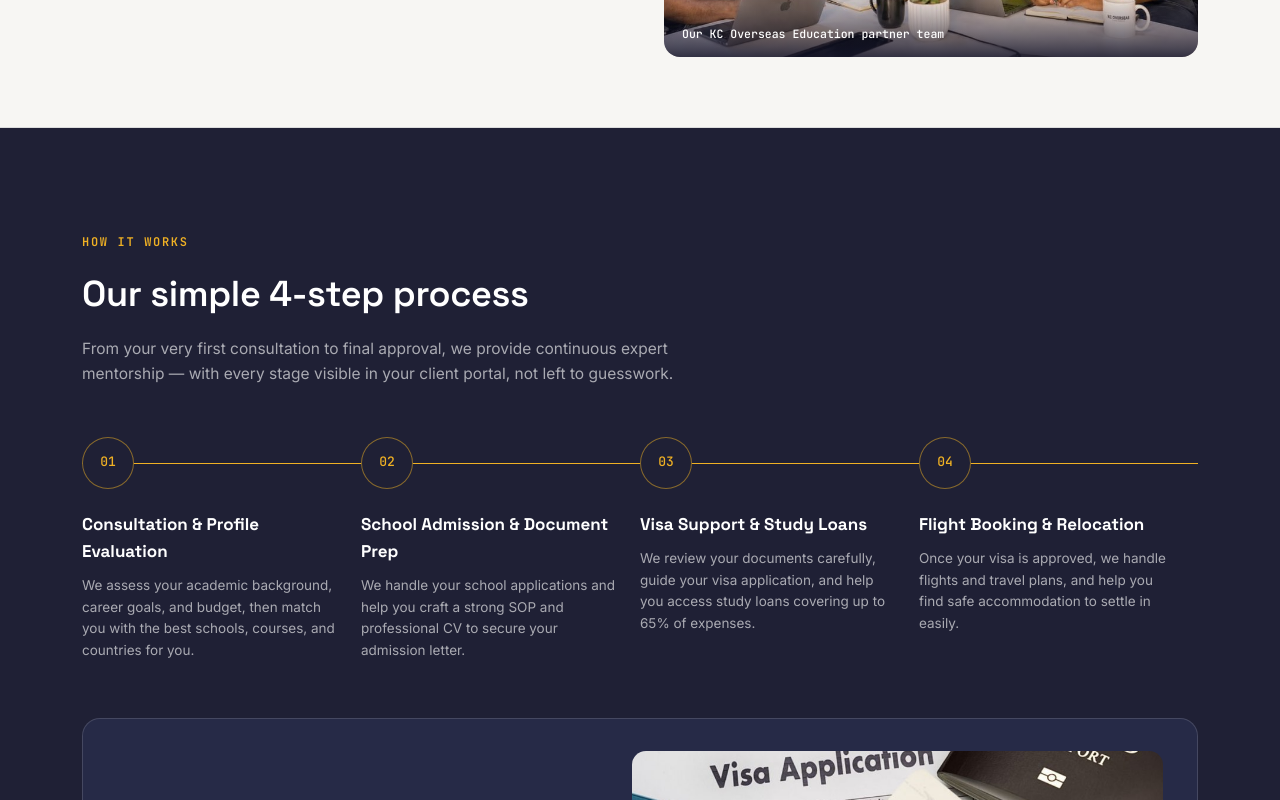
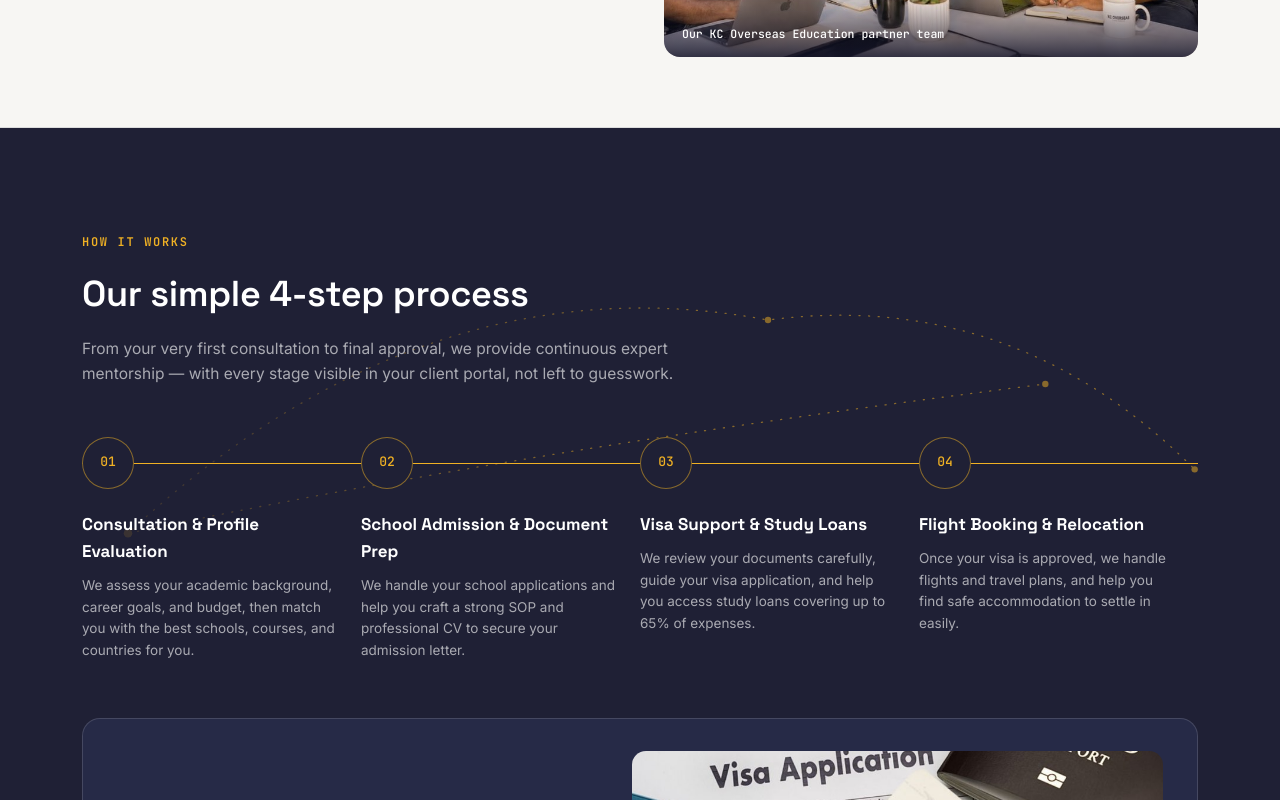
Before and after one commit to vitalcard22/oma-synergies-web, a React (Vite) app: page / in a window 1280 px wide. Shown: the part 3440-4240 px from the top of the page. Built offline with nearby package versions, Linux system fonts and the light colour scheme.

Commit message:
Add animated flight-path background motif to How It Works and Testimonials sections (reuses brand SVG, adds life to flat navy zones)

```diff
--- /dev/null
+++ b/src/components/FlightBg.tsx
@@ -0,0 +1,15 @@
+export default function FlightBg() {
+  return (
+    <div className="flight-bg">
+      <svg viewBox="0 0 1200 500" preserveAspectRatio="xMidYMid slice" xmlns="http://www.w3.org/2000/svg">
+        <path className="arc" d="M120,380 Q400,120 720,180" />
+        <path className="arc" d="M120,380 Q500,300 980,240" style={{ animationDelay: '1s' }} />
+        <path className="arc" d="M720,180 Q950,150 1120,320" style={{ animationDelay: '2s' }} />
+        <circle className="node" cx="120" cy="380" r="4" />
+        <circle className="node" cx="720" cy="180" r="3" />
+        <circle className="node" cx="980" cy="240" r="3" />
+        <circle className="node" cx="1120" cy="320" r="3" />
+      </svg>
+    </div>
+  );
+}
--- a/src/pages/Home.css
+++ b/src/pages/Home.css
@@ -148,7 +148,11 @@
   .service-card .learn{font-family:var(--mono);font-size:12px;color:var(--gold);display:inline-block;transition:transform .3s ease;}
 
   /* ===== TIMELINE ===== */
-  .timeline-wrap{background:var(--navy);color:var(--white);}
+  .timeline-wrap{background:var(--navy);color:var(--white);position:relative;overflow:hidden;}
+  .timeline-wrap > section, .test-wrap > section{position:relative;z-index:1;}
+  .flight-bg{position:absolute;inset:0;z-index:0;pointer-events:none;opacity:0.5;mask-image:radial-gradient(90% 90% at 70% 40%, black 30%, transparent 80%);-webkit-mask-image:radial-gradient(90% 90% at 70% 40%, black 30%, transparent 80%);}
+  .flight-bg .arc{fill:none;stroke:var(--gold);stroke-width:1.2;stroke-dasharray:1 8;stroke-linecap:round;animation:dashFlow 7s linear infinite;}
+  .flight-bg .node{fill:var(--gold);}
   .timeline{position:relative;margin-top:20px;}
   .timeline-track{position:absolute;top:26px;left:0;right:0;height:1px;background-image:linear-gradient(to right, rgba(255,255,255,0.18) 40%, transparent 0%);background-size:14px 1px;background-repeat:repeat-x;}
   .timeline-progress{position:absolute;top:26px;left:0;height:1px;width:0;background:var(--gold);z-index:1;transition:width 1.4s cubic-bezier(.19,1,.22,1) .3s;}
@@ -204,7 +208,7 @@
   .placeholder-badge{position:absolute;top:12px;left:12px;background:rgba(255,255,255,0.15);color:#fff;font-family:var(--mono);font-size:10px;padding:4px 8px;border-radius:6px;letter-spacing:0.05em;backdrop-filter:blur(4px);}
 
   /* ===== TESTIMONIALS ===== */
-  .test-wrap{background:var(--navy);color:var(--white);}
+  .test-wrap{background:var(--navy);color:var(--white);position:relative;overflow:hidden;}
   .test-track{display:flex;gap:24px;overflow-x:auto;scroll-snap-type:x mandatory;padding-bottom:8px;}
   .test-card{min-width:340px;scroll-snap-align:start;background:var(--navy-soft);border:1px solid var(--line);border-radius:16px;padding:30px;flex-shrink:0;}
   .test-top{display:flex;align-items:center;gap:14px;margin-bottom:18px;}
--- a/src/pages/Home.tsx
+++ b/src/pages/Home.tsx
@@ -2,6 +2,7 @@ import { useEffect, useState } from 'react';
 import { Link } from 'react-router-dom';
 import Header from '../components/Header';
 import Footer from '../components/Footer';
+import FlightBg from '../components/FlightBg';
 import { useScrollReveal, useStaggerReveal } from '../hooks/useScrollReveal';
 import { useCountUp } from '../hooks/useCountUp';
 import logoIcon from '../assets/logo-icon.png';
@@ -324,6 +325,7 @@ export default function Home() {
 
       {/* HOW IT WORKS */}
       <div className="timeline-wrap" id="how-it-works">
+        <FlightBg />
         <section>
           <div className="wrap">
             <div className="section-head reveal">
@@ -417,6 +419,7 @@ export default function Home() {
 
       {/* TESTIMONIALS */}
       <div className="test-wrap" id="stories">
+        <FlightBg />
         <section>
           <div className="wrap">
             <div className="section-head reveal">
```
